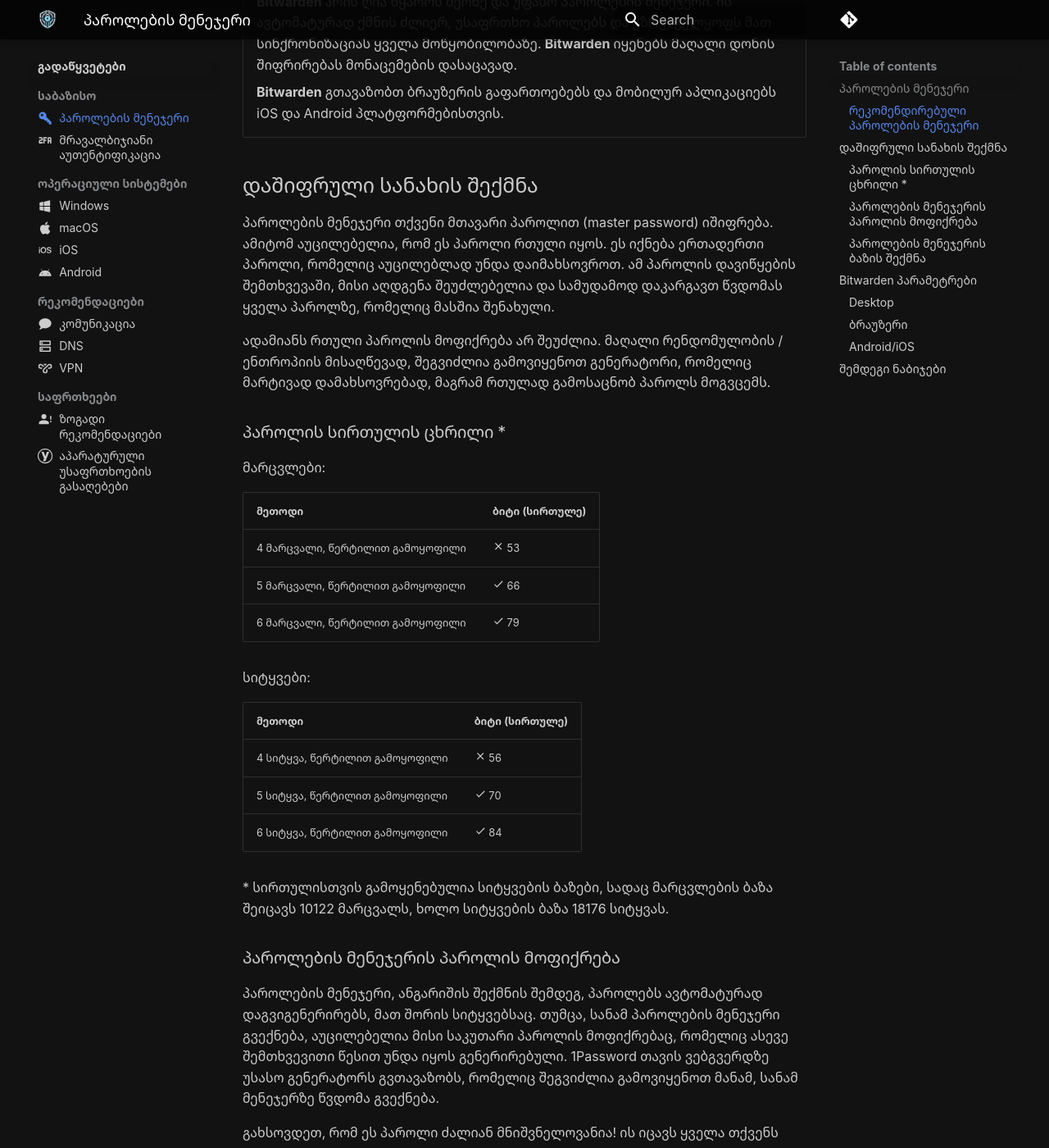
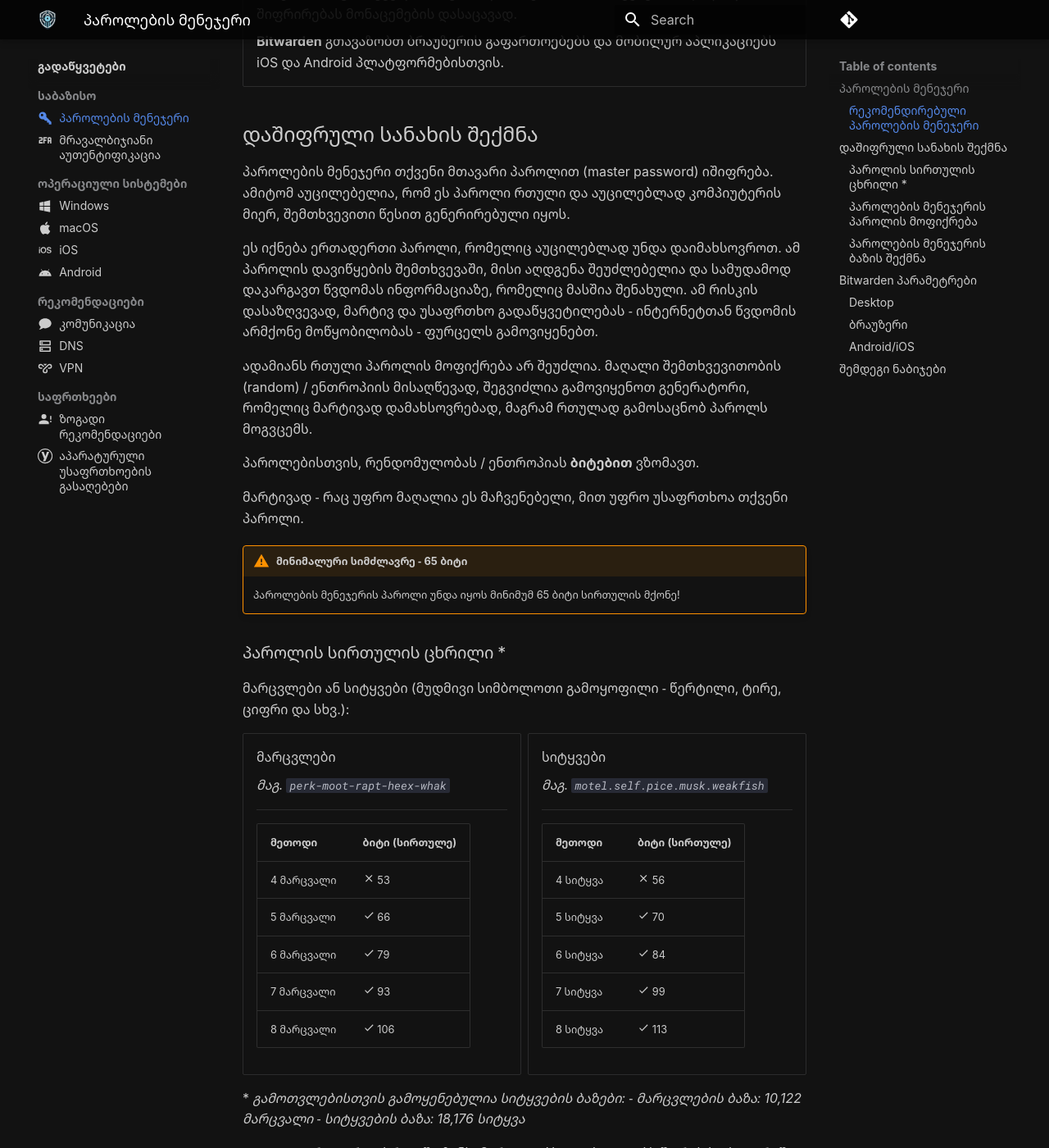
Before and after one commit to foige/security.foi.ge, an MkDocs documentation site: the page built from docs/solutions/passwords.md, in a window 1280 px wide and 1400 px high, scrolled down 1207 px. Shown: the whole window at 82% size. Built offline with MkDocs 1.6.1 and Material for MkDocs 9.7.7, drawn with Linux system fonts in a browser that asks for light colours; emoji names are drawn with the system emoji font; comment, search, counter and statistics services are not loaded; some of the changed text lies outside the part shown.

Commit message:
docs(passwords): Improve passwords documentation

```diff
--- a/docs/solutions/passwords.md
+++ b/docs/solutions/passwords.md
@@ -33,7 +30,9 @@
 
 პაროლების მენეჯერები გვაძლევენ საშუალებას, რომ ყველა საიტსა, სისტემასა თუ აპლიკაციაში, განსხვავებული
 პაროლი გვქონდეს. ის ავტომატურად დააგენერირებს რთულ პაროლს და ავტომატურად შეავსებს ყველგან,
-სადაც ეს შესაძლებელია.
+სადაც ეს შესაძლებელია, ხოლო იქ, სადაც ავტომატური შევსება ვერ მოხდება, ყოველთვის შეგეძლებათ
+პაროლის დაკოპირება და ხელით ჩასმა.
+
 პაროლების მენეჯერების მონაცემთა ბაზა დაშიფრულია, რაც ნიშნავს იმას,
 რომ მასში შენახულ პაროლებზე წვდომა ექნება მხოლოდ მას, ვისაც აქვს გასაღები.
 ///
@@ -59,55 +58,135 @@
 ## დაშიფრული სანახის შექმნა
 
 პაროლების მენეჯერი თქვენი მთავარი პაროლით (master password) იშიფრება.
-ამიტომ აუცილებელია, რომ ეს პაროლი რთული იყოს. ეს იქნება ერთადერთი პაროლი, რომელიც აუცილებლად
-უნდა დაიმახსოვროთ. ამ პაროლის დავიწყების შემთხვევაში, მისი აღდგენა შეუძლებელია და სამუდამოდ
-დაკარგავთ წვდომას ყველა პაროლზე, რომელიც მასშია შენახული.
+ამიტომ აუცილებელია, რომ ეს პაროლი რთული და აუცილებლად კომპიუტერის მიერ, შემთხვევითი წესით
+გენერირებული იყოს.
 
+ეს იქნება ერთადერთი პაროლი, რომელიც აუცილებლად უნდა დაიმახსოვროთ.
+ამ პაროლის დავიწყების შემთხვევაში, მისი აღდგენა შეუძლებელია და სამუდამოდ
+დაკარგავთ წვდომას ინფორმაციაზე, რომელიც მასშია შენახული. ამ რისკის დასაზღვევად, მარტივ და უსაფრთხო
+გადაწყვეტილებას - ინტერნეტთან წვდომის არმქონე მოწყობილობას - ფურცელს გამოვიყენებთ.
 
-ადამიანს რთული პაროლის მოფიქრება არ შეუძლია. მაღალი რენდომულობის / ენთროპიის მისაღწევად,
+ადამიანს რთული პაროლის მოფიქრება არ შეუძლია. მაღალი შემთხვევითობის (random) / ენთროპიის მისაღწევად,
 შეგვიძლია გამოვიყენოთ გენერატორი, რომელიც მარტივად დამახსოვრებად, მაგრამ რთულად გამოსაცნობ პაროლს მოგვცემს.
+
+პაროლებისთვის, რენდომულობას / ენთროპიას **ბიტებით** ვზომავთ.
+
+მარტივად - რაც უფრო მაღალია ეს მაჩვენებელი, მით უფრო უსაფრთხოა თქვენი პაროლი.
+
+/// admonition | მინიმალური სიმძლავრე - 65 ბიტი
+    type: warning
+პაროლების მენეჯერის პაროლი უნდა იყოს მინიმუმ 65 ბიტი სირთულის მქონე!
+///
+
 
 ### პაროლის სირთულის ცხრილი *
 
-მარცვლები:
+მარცვლები ან სიტყვები (მუდმივი სიმბოლოთი გამოყოფილი - წერტილი, ტირე, ციფრი და სხვ.):
 
-| მეთოდი                          | ბიტი (სირთულე)      |
-|---------------------------------|---------------------|
-| 4 მარცვალი, წერტილით გამოყოფილი | :material-close: 53 |
-| 5 მარცვალი, წერტილით გამოყოფილი | :material-check: 66 |
-| 6 მარცვალი, წერტილით გამოყოფილი | :material-check: 79 |
+<div class="grid cards" markdown>
 
-სიტყვები:
+- მარცვლები
 
-| მეთოდი                        | ბიტი (სირთულე)       |
-|-------------------------------|----------------------|
-| 4 სიტყვა, წერტილით გამოყოფილი | :material-close:  56 |
-| 5 სიტყვა, წერტილით გამოყოფილი | :material-check:  70 |
-| 6 სიტყვა, წერტილით გამოყოფილი | :material-check: 84  |
+    *მაგ. `perk-moot-rapt-heex-whak`*
 
-\* სირთულისთვის გამოყენებულია სიტყვების ბაზები, სადაც მარცვლების ბაზა შეიცავს 10122 მარცვალს,
-ხოლო სიტყვების ბაზა  18176 სიტყვას.
+
+    ---
+
+    | მეთოდი     | ბიტი (სირთულე)      |
+    |------------|---------------------|
+    | 4 მარცვალი | :material-close: 53 |
+    | 5 მარცვალი | :material-check: 66 |
+    | 6 მარცვალი | :material-check: 79 |
+    | 7 მარცვალი | :material-check: 93 |
+    | 8 მარცვალი | :material-check: 106 |
+
+
+- სიტყვები
+
+      *მაგ. `motel.self.pice.musk.weakfish`*
+
+    ---
+
+    | მეთოდი   | ბიტი (სირთულე)        |
+    |----------|-----------------------|
+    | 4 სიტყვა | :material-close:  56  |
+    | 5 სიტყვა | :material-check:  70  |
+    | 6 სიტყვა | :material-check:  84  |
+    | 7 სიტყვა | :material-check:  99  |
+    | 8 სიტყვა | :material-check:  113 |
+
+</div>
+
+
+\* *გამოთვლებისთვის გამოყენებულია სიტყვების ბაზები:*
+  - *მარცვლების ბაზა: 10,122 მარცვალი*
+  - *სიტყვების ბაზა: 18,176 სიტყვა*
+
+**შენიშვნა:** როგორც ცხრილში ჩანს, მარცვლებსა და სიტყვებს შორის სიძლიერეში მნიშვნელოვანი განსხვავება არ არის.
+მთავარი განსხვავება მათ პრაქტიკულობაშია:
+
+<div class="grid cards" markdown>
+
+- მარცვლები
+
+    ---
+    - შეყვანა უფრო სწრაფია
+    - შედარებით რთული დასამახსოვრებელია
+
+
+- სიტყვები
+
+    ---
+    - შეყვანას მეტი დრო სჭირდება
+    - უფრო ადვილი დასამახსოვრებელია
+
+</div>
+
+/// admonition | რეკომენდაცია
+    type: tip
+
+- **ხშირად გამოსაყენებელი პაროლებისთვის:** მარცვლების გამოყენება უკეთესია ისეთი პაროლებისთვის,
+  რომელთა ხშირი შეყვანაც გიწევთ (მაგ. მობილურის პაროლი), სადაც გრძელი პაროლის შეყვანა შედარებით რთულია.
+
+- **პაროლების მენეჯერისთვის:** სიტყვების გამოყენება უმჯობესია, რადგან მისი შეყვანა არც ისე
+    ხშირად მოგიწევთ და უფრო სწრაფად დაიმახსოვრებთ.
+
+///
 
 ### პაროლების მენეჯერის პაროლის მოფიქრება
 
-პაროლების მენეჯერი, ანგარიშის შექმნის შემდეგ, პაროლებს ავტომატურად დაგვიგენერირებს, მათ შორის სიტყვებსაც.
+პაროლების მენეჯერი ანგარიშის შექმნის შემდეგ, ყველა პაროლს ავტომატურად დაგვიგენერირებს, როგორც
+სრულად შემთხვევითი სიმბოლოების ერთობას საიტებისთვის, ისევე დამახსოვრებად სიტყვებსაც.
 თუმცა, სანამ პაროლების მენეჯერი გვექნება, აუცილებელია მისი საკუთარი პაროლის მოფიქრებაც, რომელიც ასევე
-შემთხვევითი წესით უნდა იყოს გენერირებული. 1Password თავის ვებგვერდზე უსასო გენერატორს გვთავაზობს,
+შემთხვევითი წესით უნდა იყოს გენერირებული. 1Password თავის ვებგვერდზე უფასო გენერატორს გვთავაზობს,
 რომელიც შეგვიძლია გამოვიყენოთ მანამ, სანამ მენეჯერზე წვდომა გვექნება.
 
 გახსოვდეთ, რომ ეს პაროლი ძალიან მნიშვნელოვანია! ის იცავს ყველა თქვენს სხვა პაროლს,
 ამიტომ მისი სიძლიერე კრიტიკულად მნიშვნელოვანია თქვენი უსაფრთხოებისთვის.
 
-/// admonition | მინიმალური სიმძლავრე - 65 ბიტი
-    type: warning
-პაროლების მენეჯერის პაროლი უნდა იყოს მინიმუმ 65 ბიტი სიმძლავრის!
+/// admonition | ადამიანის შექმნილი პაროლების სისუსტე
+    type: info
+
+**ადამიანს არ შეუძლია ჭეშმარიტად შემთხვევითი ინფორმაციის გენერირება.**
+
+- **უნიკალურობის ილუზია** -
+   ნებისმიერი სიტყვა ან მათი კომბინაცია, რასაც თქვენ მოიფიქრებთ - ნამდვილი თუ გამოგონილი -
+   არ არის ისეთი უნიკალური, როგორიც გგონიათ.
+- **კომპიუტერის მიერ გენერირებული** შემთხვევითი პაროლის სიძლიერე ფასდება ზუსტი მათემატიკური ფორმულით.
+- **ადამიანის მიერ მოფიქრებული** პაროლი ეფუძნება პირად გამოცდილებას, ინტერესებს და სხვა ცხოვრებისეულ დეტალებს.
+    **მისი სირთულის გამოთვლა შეუძლებელია.**
+
+უსაფრთხოების თვალსაზრისით, ასეთი პაროლი შეიძლება მივიჩნიოთ **0 ბიტის სიძლიერის მქონედ**,
+ანუ პაროლად, რომელიც **1 წამზე ნაკლებ დროში გატყდება**.
+
 ///
+
 
 1. გადადით შემდეგ საიტზე - [https://1password.com/password-generator/](https://1password.com/password-generator/)
 2. **Password Type**-ში აირჩიეთ "Memorable Password"
 3. **Length**: აირჩიეთ მინიმუმ 5 ან მეტი, რამდენი სიტყვის ან მარცვლის დამახსოვრებასაც შეძლებთ.
 4. **Full Words**: დატოვეთ ჩართული სიტყვების დასაგენერირებლად, მარცვლების დასაგენერირებლად - გათიშეთ.
-4. ჩაიწერეთ დაგენერირებული პაროლი **ფურცელზე**!
+5. ჩაიწერეთ დაგენერირებული პაროლი **ფურცელზე**!
 
     - არ გადაუღოთ სურათი
     - არ დაასკანეროთ
@@ -117,6 +196,10 @@
 
 6. ფურცელი შეინახეთ და გაუფრთხილდით იქამდე, სანამ პაროლს არ დაიმახსოვრებთ.
 7. პაროლის დამახსოვრების შემდეგ, ფურცელი დაწვით.
+8. სიტყვებს შორის გამოყოფის გამოყენება მნიშვნელოვანია!
+    - არ აქვს მნიშვნელობა, გამოყოფად რას აირჩევთ. ეს შეიძლება იყოს წერტილი, მძიმე, "სფეისი", ციფრი.
+
+        მაგ. `primrose.provide.uranus.contrite.raggedy`, ან `primrose provide uranus contrite raggedy` (**არ გამოიყენოთ მაგალითებში მოყვანილი პაროლი!**)
 
 
 ამ პაროლს გამოიყენებთ პაროლების მენეჯერის დასაშიფრად და გასახსნელად.
```
Also changed, not shown: other parts of docs/solutions/passwords.md (+3 -6 lines).
